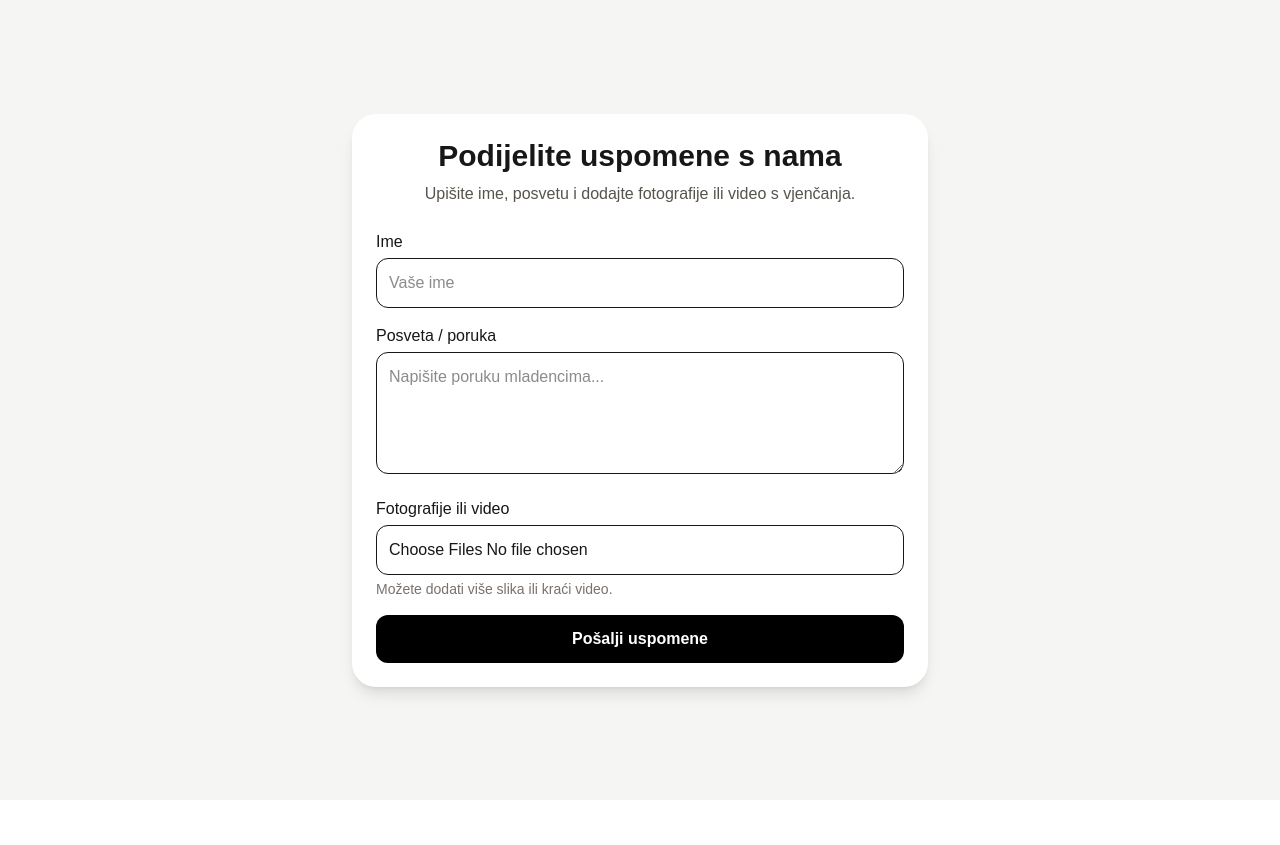
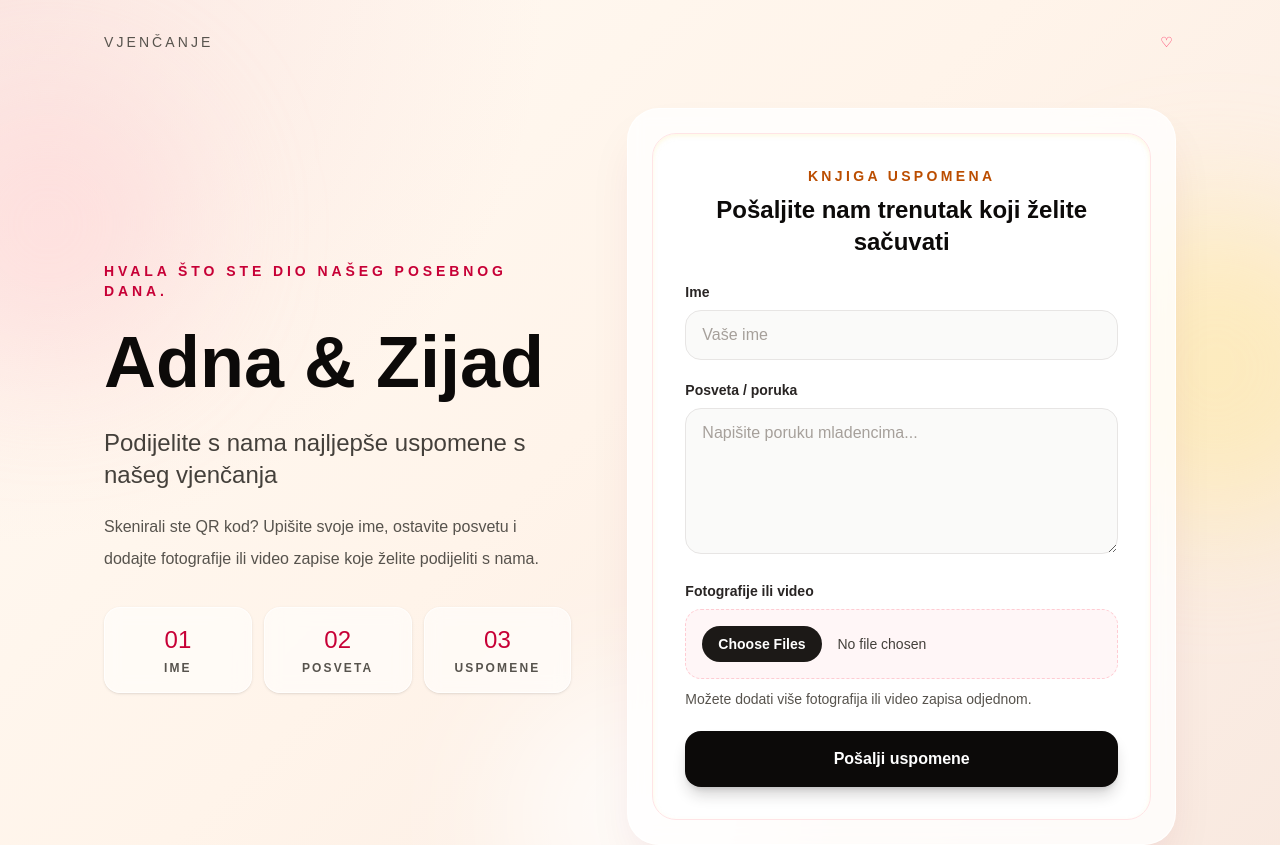
Before and after one commit to Adnich/wedding-memory-app, a Next.js app: page / in a window 1280 px wide. Shown: the top 845 px of the page. Before the commit the page ends 800 px from the top, so only its background shows below. Built offline with nearby package versions, Linux system fonts and the light colour scheme.

Commit message:
Redesign wedding landing page

```diff
--- a/app/page.tsx
+++ b/app/page.tsx
@@ -5,6 +5,7 @@ import { useState } from "react";
 export default function HomePage() {
   const [loading, setLoading] = useState(false);
   const [status, setStatus] = useState("");
+  const [statusType, setStatusType] = useState<"success" | "error" | "">("");
 
   async function handleSubmit(e: React.FormEvent<HTMLFormElement>) {
     e.preventDefault();
@@ -14,6 +15,7 @@ export default function HomePage() {
 
     setLoading(true);
     setStatus("");
+    setStatusType("");
 
     try {
       const backendUrl = process.env.NEXT_PUBLIC_UPLOAD_API_URL;
@@ -33,51 +35,109 @@ export default function HomePage() {
         throw new Error(data.error || "Upload nije uspio.");
       }
 
-      setStatus("Hvala! Vaše uspomene su uspješno poslane.");
+      setStatus("Hvala vam! Vaše uspomene su uspješno poslane.");
+      setStatusType("success");
       form.reset();
-    } catch (error: any) {
-      setStatus(error.message || "Došlo je do greške.");
+    } catch (error: unknown) {
+      const message =
+        error instanceof Error ? error.message : "Došlo je do greške.";
+      setStatus(`Žao nam je, nešto nije prošlo kako treba. ${message}`);
+      setStatusType("error");
     } finally {
       setLoading(false);
     }
   }
 
   return (
-    <main className="min-h-screen bg-stone-100 flex items-center justify-center p-4">
-      <div className="w-full max-w-xl bg-white rounded-3xl shadow-lg p-6">
-        <h1 className="text-3xl font-bold text-center mb-2">
-          Podijelite uspomene s nama
+    <main className="relative min-h-screen overflow-hidden bg-[#fffaf3] text-stone-900">
+      <div className="absolute inset-0 bg-[radial-gradient(circle_at_top_left,_rgba(244,194,194,0.34),_transparent_34%),linear-gradient(135deg,_#fffaf3_0%,_#fff4ea_45%,_#f8e8df_100%)]" />
+      <div className="absolute -left-24 top-20 h-72 w-72 rounded-full bg-rose-200/40 blur-3xl" />
+      <div className="absolute -right-24 top-52 h-80 w-80 rounded-full bg-amber-200/40 blur-3xl" />
+      <div className="absolute bottom-0 left-1/2 h-72 w-72 -translate-x-1/2 rounded-full bg-white/70 blur-3xl" />
+
+      <div className="relative mx-auto flex min-h-screen w-full max-w-6xl flex-col px-5 py-8 sm:px-8 lg:px-10">
+        <header className="flex items-center justify-between text-sm font-medium tracking-[0.22em] text-stone-600">
+          <span>VJENČANJE</span>
+          <span className="text-rose-500">♡</span>
+        </header>
+
+        <section className="grid flex-1 items-center gap-10 py-10 lg:grid-cols-[0.92fr_1.08fr] lg:gap-14 lg:py-14">
+          <div className="text-center lg:text-left">
+            <p className="mb-4 text-sm font-semibold uppercase tracking-[0.28em] text-rose-700">
+              Hvala što ste dio našeg posebnog dana.
+            </p>
+            <h1 className="text-5xl font-semibold leading-tight text-stone-950 sm:text-6xl lg:text-7xl">
+              Adna & Zijad
             </h1>
-
-        <p className="text-center text-stone-600 mb-6">
-          Upišite ime, posvetu i dodajte fotografije ili video s vjenčanja.
+            <p className="mt-5 text-xl font-medium text-stone-700 sm:text-2xl">
+              Podijelite s nama najljepše uspomene s našeg vjenčanja
+            </p>
+            <p className="mx-auto mt-5 max-w-2xl text-base leading-8 text-stone-600 lg:mx-0">
+              Skenirali ste QR kod? Upišite svoje ime, ostavite posvetu i
+              dodajte fotografije ili video zapise koje želite podijeliti s
+              nama.
             </p>
 
-        <form onSubmit={handleSubmit} className="space-y-4">
+            <div className="mx-auto mt-8 grid max-w-xl grid-cols-3 gap-3 text-center lg:mx-0">
+              <div className="rounded-2xl border border-white/70 bg-white/55 p-4 shadow-sm backdrop-blur">
+                <p className="text-2xl text-rose-700">01</p>
+                <p className="mt-1 text-xs font-semibold uppercase tracking-[0.18em] text-stone-600">
+                  Ime
+                </p>
+              </div>
+              <div className="rounded-2xl border border-white/70 bg-white/55 p-4 shadow-sm backdrop-blur">
+                <p className="text-2xl text-rose-700">02</p>
+                <p className="mt-1 text-xs font-semibold uppercase tracking-[0.18em] text-stone-600">
+                  Posveta
+                </p>
+              </div>
+              <div className="rounded-2xl border border-white/70 bg-white/55 p-4 shadow-sm backdrop-blur">
+                <p className="text-2xl text-rose-700">03</p>
+                <p className="mt-1 text-xs font-semibold uppercase tracking-[0.18em] text-stone-600">
+                  Uspomene
+                </p>
+              </div>
+            </div>
+          </div>
+
+          <div className="rounded-[2rem] border border-white/80 bg-white/80 p-4 shadow-2xl shadow-rose-900/10 backdrop-blur sm:p-6">
+            <div className="rounded-[1.5rem] border border-rose-100 bg-white p-5 shadow-inner shadow-amber-100/50 sm:p-8">
+              <div className="mb-6 text-center">
+                <p className="text-sm font-semibold uppercase tracking-[0.24em] text-amber-700">
+                  Knjiga uspomena
+                </p>
+                <h2 className="mt-2 text-2xl font-semibold text-stone-950">
+                  Pošaljite nam trenutak koji želite sačuvati
+                </h2>
+              </div>
+
+              <form onSubmit={handleSubmit} className="space-y-5">
                 <div>
-            <label className="block font-medium mb-1">Ime</label>
+                  <label className="mb-2 block text-sm font-semibold text-stone-800">
+                    Ime
+                  </label>
                   <input
                     name="name"
                     required
                     placeholder="Vaše ime"
-              className="w-full border rounded-xl p-3"
+                    className="w-full rounded-2xl border border-stone-200 bg-stone-50 px-4 py-3 text-stone-950 outline-none transition placeholder:text-stone-400 focus:border-rose-300 focus:bg-white focus:ring-4 focus:ring-rose-100"
                   />
                 </div>
 
                 <div>
-            <label className="block font-medium mb-1">
+                  <label className="mb-2 block text-sm font-semibold text-stone-800">
                     Posveta / poruka
                   </label>
                   <textarea
                     name="message"
-              rows={4}
+                    rows={5}
                     placeholder="Napišite poruku mladencima..."
-              className="w-full border rounded-xl p-3"
+                    className="w-full resize-y rounded-2xl border border-stone-200 bg-stone-50 px-4 py-3 text-stone-950 outline-none transition placeholder:text-stone-400 focus:border-rose-300 focus:bg-white focus:ring-4 focus:ring-rose-100"
                   />
                 </div>
 
                 <div>
-            <label className="block font-medium mb-1">
+                  <label className="mb-2 block text-sm font-semibold text-stone-800">
                     Fotografije ili video
                   </label>
                   <input
@@ -85,27 +145,40 @@ export default function HomePage() {
                     type="file"
                     multiple
                     accept="image/*,video/*"
-              className="w-full border rounded-xl p-3"
+                    className="w-full rounded-2xl border border-dashed border-rose-200 bg-rose-50/60 px-4 py-4 text-sm text-stone-700 file:mr-4 file:rounded-full file:border-0 file:bg-stone-900 file:px-4 file:py-2 file:text-sm file:font-semibold file:text-white hover:bg-rose-50 focus:outline-none focus:ring-4 focus:ring-rose-100"
                   />
-            <p className="text-sm text-stone-500 mt-1">
-              Možete dodati više slika ili kraći video.
+                  <p className="mt-2 text-sm leading-6 text-stone-600">
+                    Možete dodati više fotografija ili video zapisa odjednom.
                   </p>
                 </div>
 
                 <button
                   disabled={loading}
-            className="w-full bg-black text-white rounded-xl p-3 font-semibold disabled:opacity-60"
+                  className="w-full rounded-2xl bg-stone-950 px-5 py-4 text-base font-semibold text-white shadow-lg shadow-stone-900/20 transition hover:-translate-y-0.5 hover:bg-stone-800 disabled:cursor-not-allowed disabled:opacity-60"
                 >
                   {loading ? "Šalje se..." : "Pošalji uspomene"}
                 </button>
               </form>
 
               {status && (
-          <p className="text-center mt-4 font-medium">
+                <p
+                  className={`mt-5 rounded-2xl border px-4 py-3 text-center text-sm font-semibold leading-6 ${
+                    statusType === "success"
+                      ? "border-emerald-200 bg-emerald-50 text-emerald-800"
+                      : "border-rose-200 bg-rose-50 text-rose-800"
+                  }`}
+                >
                   {status}
                 </p>
               )}
             </div>
+          </div>
+        </section>
+
+        <footer className="pb-2 text-center text-sm font-medium text-stone-600">
+          S ljubavlju, Adna i Zijad
+        </footer>
+      </div>
     </main>
   );
 }
```
Lines whose indentation alone changed are shown as unchanged.
